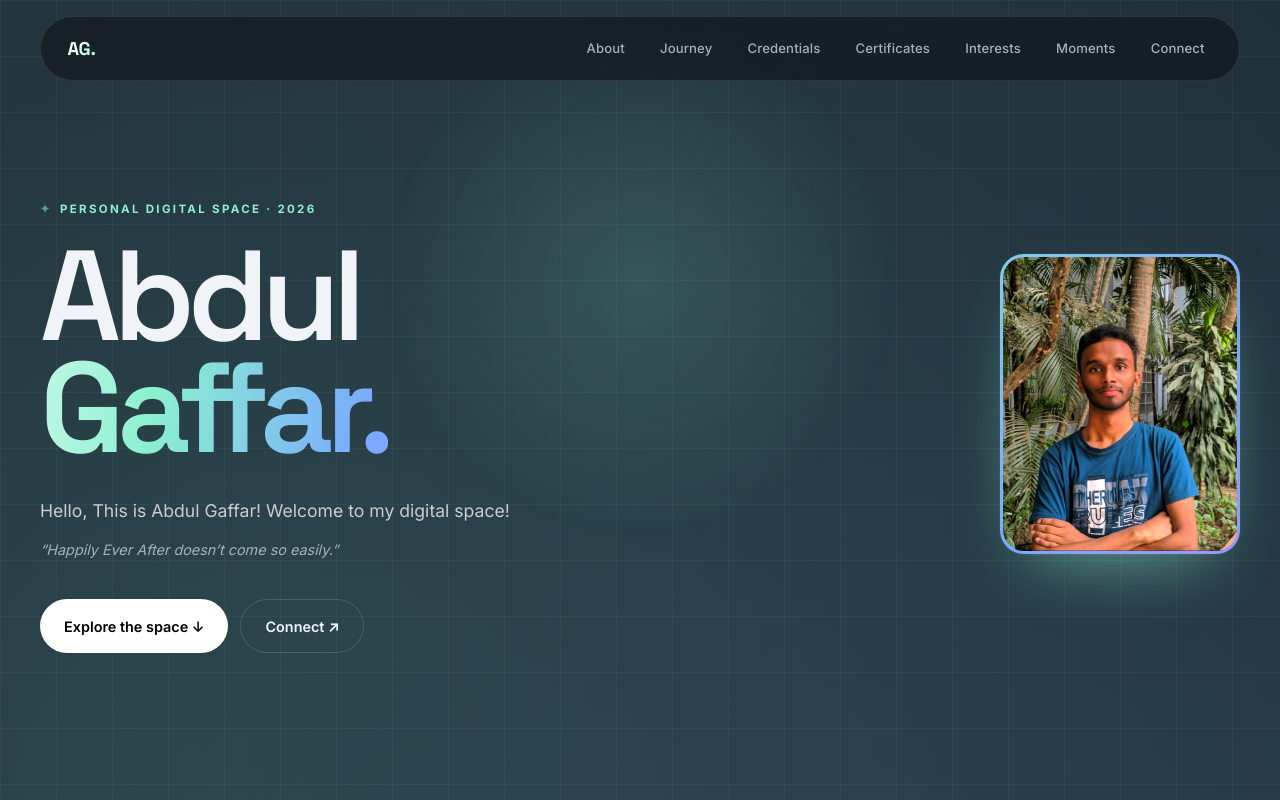
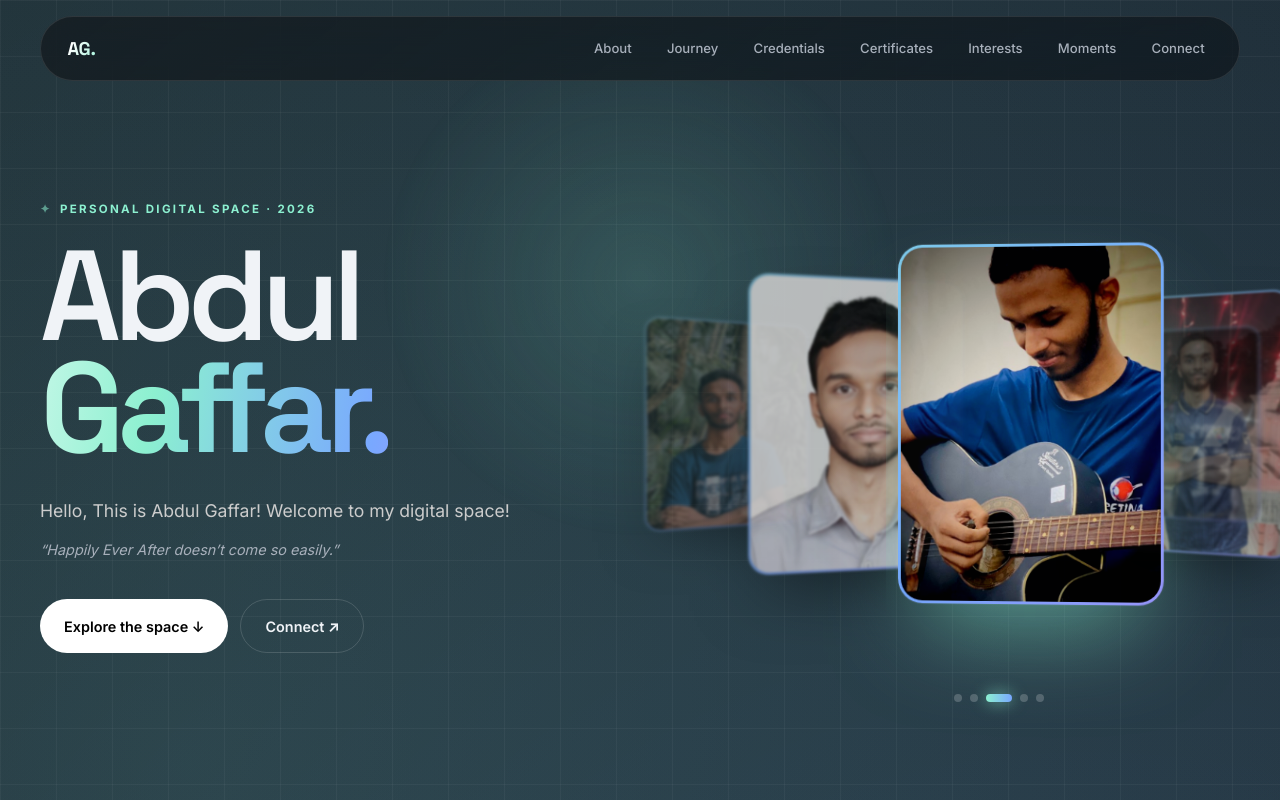
Before and after one commit to parvejpasa85-cpu/abdulgaffar, a plain HTML site: page index.html in a window 1280 px wide. Shown: the top 800 px of the page. Drawn offline with Linux system fonts and the light colour scheme.

Commit message:
a lot of change

```diff
--- a/index.html
+++ b/index.html
@@ -52,7 +52,6 @@
 </header>
 
 <main>
-
 <!-- HERO -->
 <section class="hero grid-noise">
   <div class="hero-glow"></div>
@@ -80,17 +79,16 @@
         </div>
       </div>
 
-      <!-- RIGHT: photo -->
-      <div class="hero-portrait reveal">
-        <div class="portrait-frame">
-          <img src="assets/images/moments/abdul_gaffar_casual_picture.JPG" alt="Abdul Gaffar" />
-        </div>
-        <div class="portrait-glow"></div>
+      <!-- RIGHT: floating carousel -->
+      <div class="hero-carousel reveal" id="heroCarousel">
+        <div class="carousel-stage" id="carouselStage"></div>
+        <div class="carousel-dots" id="carouselDots"></div>
       </div>
 
     </div>
   </div>
 </section>
+
 <!-- JOURNEY -->
 <section id="journey" class="section">
   <div class="container">
--- a/script.js
+++ b/script.js
@@ -269,4 +269,126 @@
       });
     });
   })();
+    /* ---------- 9. Hero carousel (coverflow) ---------- */
+  (function initHeroCarousel() {
+    const stage = document.getElementById("carouselStage");
+    const dotsWrap = document.getElementById("carouselDots");
+    if (!stage || !dotsWrap) return;
+
+    // ⬇️ এখানে তোমার ৫টা ছবি দাও — 순서대로
+    const IMAGES = [
+      "assets/images/moments/abdul_gaffar_casual_picture.JPG",
+      "assets/images/moments/abdulgaffar_formal_picture.jpg",
+      "assets/images/moments/photos/self/me1.jpeg",
+      "assets/images/moments/photos/self/me2.jpeg",
+      "assets/images/moments/photos/self/me3.jpeg",
+    ];
+
+    const N = IMAGES.length;
+    const slides = [];
+    let currentIndex = 0;
+    let autoTimer = null;
+
+    // Create slides
+    IMAGES.forEach((src, i) => {
+      const slide = document.createElement("div");
+      slide.className = "carousel-slide";
+      slide.dataset.index = i;
+
+      const img = document.createElement("img");
+      img.src = src;
+      img.alt = `Hero ${i + 1}`;
+      img.draggable = false;
+
+      slide.appendChild(img);
+      stage.appendChild(slide);
+      slides.push(slide);
+    });
+
+    // Create dots
+    IMAGES.forEach((_, i) => {
+      const dot = document.createElement("button");
+      dot.className = "carousel-dot";
+      dot.setAttribute("aria-label", `Go to image ${i + 1}`);
+      dot.addEventListener("click", () => {
+        goTo(i);
+        restartAuto();
+      });
+      dotsWrap.appendChild(dot);
+    });
+    const dots = dotsWrap.querySelectorAll(".carousel-dot");
+
+    // Position helpers
+    function positionFor(offset) {
+      // offset: 0 = center, ±1 = near, ±2 = far, else hidden
+      const half = Math.floor(N / 2);
+      let o = offset;
+      // wrap into range [-half, half]
+      while (o > half) o -= N;
+      while (o < -half) o += N;
+
+      if (o === 0) return "pos-center";
+      if (o === 1) return "pos-near-right";
+      if (o === -1) return "pos-near-left";
+      if (o === 2) return "pos-far-right";
+      if (o === -2) return "pos-far-left";
+      return "pos-hidden";
+    }
+
+    function update() {
+      slides.forEach((slide, i) => {
+        let offset = i - currentIndex;
+        // wrap offset to shortest path
+        const half = Math.floor(N / 2);
+        if (offset > half) offset -= N;
+        if (offset < -half) offset += N;
+
+        // remove all pos-* classes
+        slide.className = "carousel-slide " + positionFor(offset);
+      });
+
+      dots.forEach((d, i) => d.classList.toggle("active", i === currentIndex));
+    }
+
+    function next() {
+      currentIndex = (currentIndex + 1) % N;
+      update();
+    }
+    function prev() {
+      currentIndex = (currentIndex - 1 + N) % N;
+      update();
+    }
+    function goTo(i) {
+      currentIndex = i;
+      update();
+    }
+
+    function startAuto() {
+      stopAuto();
+      autoTimer = setInterval(next, 3200);
+    }
+    function stopAuto() {
+      if (autoTimer) clearInterval(autoTimer);
+      autoTimer = null;
+    }
+    function restartAuto() {
+      startAuto();
+    }
+
+    // Pause on hover (nice UX)
+    const carousel = document.getElementById("heroCarousel");
+    carousel.addEventListener("mouseenter", stopAuto);
+    carousel.addEventListener("mouseleave", startAuto);
+
+    // Keyboard arrows (accessibility)
+    document.addEventListener("keydown", (e) => {
+      if (e.target.tagName === "INPUT" || e.target.tagName === "TEXTAREA") return;
+      if (e.key === "ArrowRight") { next(); restartAuto(); }
+      if (e.key === "ArrowLeft") { prev(); restartAuto(); }
+    });
+
+    // Init
+    update();
+    startAuto();
+  })();
 })();
--- a/style.css
+++ b/style.css
@@ -132,15 +132,10 @@ code { font-family: ui-monospace, monospace; font-size: .9em; color: var(--accen
 /* ====== AURORA BG ====== */
 .aurora { position: fixed; inset: 0; z-index: -1; pointer-events: none; overflow: hidden; }
 .orb { position: absolute; border-radius: 50%; filter: blur(70px); opacity: 0.9; }
-.orb-1 {
-  background: radial-gradient(circle, rgba(140, 240, 208, 0.55), transparent 60%);
-}
-.orb-2 {
-  background: radial-gradient(circle, rgba(121, 168, 255, 0.52), transparent 60%);
-}
-.orb-3 {
-  background: radial-gradient(circle, rgba(192, 132, 252, 0.48), transparent 60%);
-}
+.orb-1 { background: radial-gradient(circle, rgba(140, 240, 208, 0.55), transparent 60%); }
+.orb-2 { background: radial-gradient(circle, rgba(121, 168, 255, 0.52), transparent 60%); }
+.orb-3 { background: radial-gradient(circle, rgba(192, 132, 252, 0.48), transparent 60%); }
+
 @keyframes drift1 {
   0%, 100% { transform: translate(0, 0) scale(1); }
   50% { transform: translate(60px, -40px) scale(1.1); }
@@ -203,18 +198,6 @@ code { font-family: ui-monospace, monospace; font-size: .9em; color: var(--accen
   position: relative;
   padding: 0.2rem 0.4rem;
 }
-.logo::after {
-  content: "";
-  position: absolute;
-  inset: -6px -8px;
-  border-radius: 12px;
-  background: radial-gradient(circle, rgba(140, 240, 208, 0.15), transparent 70%);
-  z-index: -1;
-  opacity: 0;
-  transition: opacity 0.3s;
-}
-.logo:hover::after { opacity: 1; }
-
 .nav-links { display: flex; gap: 0.4rem; }
 .nav-links a {
   font-size: 0.82rem;
@@ -224,7 +207,6 @@ code { font-family: ui-monospace, monospace; font-size: .9em; color: var(--accen
   border-radius: 999px;
   transition: color 0.3s, background 0.3s;
   font-weight: 500;
-  letter-spacing: 0.01em;
 }
 .nav-links a:hover {
   color: #fff;
@@ -240,18 +222,8 @@ code { font-family: ui-monospace, monospace; font-size: .9em; color: var(--accen
   background: linear-gradient(90deg, var(--accent), var(--accent-2));
   transition: width 0.3s, left 0.3s;
 }
-.nav-links a:hover::after {
-  width: 40%;
-  left: 30%;
-}
-.nav-links a:hover { color: #fff; }
-.nav-links a::after {
-  content: ""; position: absolute; bottom: -6px; left: 0;
-  width: 0; height: 1px;
-  background: linear-gradient(90deg, var(--accent), var(--accent-2));
-  transition: width 0.3s;
-}
-.nav-links a:hover::after { width: 100%; }
+.nav-links a:hover::after { width: 40%; left: 30%; }
+
 .menu-btn { display: none; padding: 0.4rem; border-radius: 999px; }
 .menu-btn span { display: block; width: 18px; height: 1.5px; background: currentColor; margin: 4px 0; }
 .mobile-menu {
@@ -290,7 +262,7 @@ code { font-family: ui-monospace, monospace; font-size: .9em; color: var(--accen
   50% { opacity: 1; transform: scale(1.03); }
 }
 .hero-inner { position: relative; z-index: 1; }
-/* Hero grid layout */
+
 .hero-grid {
   display: grid;
   grid-template-columns: 1.15fr 0.85fr;
@@ -298,137 +270,6 @@ code { font-family: ui-monospace, monospace; font-size: .9em; color: var(--accen
   align-items: center;
 }
 .hero-text { position: relative; }
-
-@media (max-width: 900px) {
-  .hero-grid {
-    grid-template-columns: 1fr;
-    gap: 2.5rem;
-  }
-  .hero-portrait { justify-self: center; }
-}
-
-/* Hero portrait — rectangular with animated gradient frame */
-.hero-portrait {
-  position: relative;
-  justify-self: end;
-  width: 100%;
-  max-width: 340px;
-  aspect-ratio: 4 / 5;
-  animation: portraitFloat 7s ease-in-out infinite;
-}
-
-.portrait-frame {
-  position: relative;
-  width: 100%;
-  height: 100%;
-  border-radius: 28px;
-  padding: 3px;
-  background: linear-gradient(
-    135deg,
-    var(--accent) 0%,
-    var(--accent-2) 40%,
-    var(--accent-3) 70%,
-    var(--accent) 100%
-  );
-  background-size: 300% 300%;
-  animation: gradientShift 8s ease infinite;
-  box-shadow:
-    0 40px 90px -30px rgba(140, 240, 208, 0.5),
-    0 0 0 1px rgba(255, 255, 255, 0.04);
-}
-
-.portrait-frame img {
-  width: 100%;
-  height: 100%;
-  object-fit: cover;
-  border-radius: 25px;
-  display: block;
-  filter: saturate(1.05) contrast(1.03);
-  transition: transform 0.6s cubic-bezier(.2,.8,.2,1);
-}
-.hero-portrait:hover .portrait-frame img { transform: scale(1.03); }
-
-/* Ambient glow behind photo */
-.portrait-glow {
-  position: absolute;
-  inset: 10% 5% -10% 5%;
-  background: radial-gradient(
-    ellipse at center,
-    rgba(140, 240, 208, 0.35),
-    transparent 70%
-  );
-  filter: blur(50px);
-  z-index: -1;
-  animation: glowPulse 5s ease-in-out infinite;
-}
-@keyframes glowPulse {
-  0%, 100% { opacity: 0.7; transform: scale(1); }
-  50% { opacity: 1; transform: scale(1.05); }
-}
-
-@keyframes gradientShift {
-  0%, 100% { background-position: 0% 50%; }
-  50% { background-position: 100% 50%; }
-}
-@keyframes portraitFloat {
-  0%, 100% { transform: translateY(0); }
-  50% { transform: translateY(-12px); }
-}
-/* Hero portrait — rectangular with animated gradient frame */
-.hero-portrait {
-  position: relative;
-  width: 240px;
-  height: 300px;
-  margin-bottom: 2.5rem;
-  display: inline-block;
-  animation: portraitFloat 7s ease-in-out infinite;
-}
-
-.portrait-frame {
-  position: relative;
-  width: 100%;
-  height: 100%;
-  border-radius: 24px;
-  padding: 3px;
-  background: linear-gradient(
-    135deg,
-    var(--accent) 0%,
-    var(--accent-2) 40%,
-    var(--accent-3) 70%,
-    var(--accent) 100%
-  );
-  background-size: 300% 300%;
-  animation: gradientShift 8s ease infinite;
-  box-shadow:
-    0 30px 70px -30px rgba(140, 240, 208, 0.55),
-    0 0 0 1px rgba(255, 255, 255, 0.04);
-}
-
-.portrait-frame img {
-  width: 100%;
-  height: 100%;
-  object-fit: cover;
-  border-radius: 21px;
-  display: block;
-  filter: saturate(1.05) contrast(1.02);
-  transition: transform 0.6s cubic-bezier(.2,.8,.2,1);
-}
-.hero-portrait:hover .portrait-frame img {
-  transform: scale(1.03);
-}
-
-@keyframes gradientShift {
-  0%, 100% { background-position: 0% 50%; }
-  50% { background-position: 100% 50%; }
-}
-@keyframes portraitFloat {
-  0%, 100% { transform: translateY(0); }
-  50% { transform: translateY(-10px); }
-}
-
-@media (max-width: 640px) {
-  .hero-portrait { width: 180px; height: 220px; margin-bottom: 1.75rem; }
-}
 
 .hero-title {
   font-family: var(--font-display);
@@ -443,6 +284,7 @@ code { font-family: ui-monospace, monospace; font-size: .9em; color: var(--accen
   from { opacity: 0; letter-spacing: 0.05em; filter: blur(12px); }
   to { opacity: 1; letter-spacing: -0.06em; filter: blur(0); }
 }
+
 .kicker {
   font-size: 0.72rem; font-weight: 700; letter-spacing: 0.2em;
   text-transform: uppercase; color: var(--accent);
@@ -450,6 +292,7 @@ code { font-family: ui-monospace, monospace; font-size: .9em; color: var(--accen
 }
 .sparkle { animation: twinkle 3s ease-in-out infinite; }
 @keyframes twinkle { 0%,100% { opacity: 1; } 50% { opacity: 0.35; } }
+
 .hero-sub { font-size: 1.1rem; color: #ccc; max-width: 40rem; margin-top: 2rem; }
 .quote { display: block; margin-top: 0.8rem; font-size: 0.9rem; font-style: italic; color: var(--muted); }
 .hero-cta { margin-top: 2.4rem; display: flex; flex-wrap: wrap; gap: 0.75rem; }
@@ -464,6 +307,173 @@ code { font-family: ui-monospace, monospace; font-size: .9em; color: var(--accen
 .btn-primary:hover { transform: scale(1.04); box-shadow: 0 0 40px -8px rgba(140, 240, 208, 0.6); }
 .btn-ghost { border: 1px solid rgba(255, 255, 255, 0.15); }
 .btn-ghost:hover { border-color: rgba(255, 255, 255, 0.35); background: rgba(255, 255, 255, 0.05); }
+
+/* ====== HERO CAROUSEL (coverflow) ====== */
+.hero-carousel {
+  position: relative;
+  width: 100%;
+  max-width: 480px;
+  height: 520px;
+  justify-self: center;
+  display: flex;
+  align-items: center;
+  justify-content: center;
+  perspective: 1200px;
+}
+
+.carousel-stage {
+  position: relative;
+  width: 280px;
+  height: 380px;
+  transform-style: preserve-3d;
+}
+
+.carousel-slide {
+  position: absolute;
+  top: 50%;
+  left: 50%;
+  width: 280px;
+  height: 380px;
+  margin-top: -190px;
+  margin-left: -140px;
+  border-radius: 26px;
+  padding: 3px;
+  background: linear-gradient(
+    135deg,
+    var(--accent) 0%,
+    var(--accent-2) 40%,
+    var(--accent-3) 70%,
+    var(--accent) 100%
+  );
+  background-size: 300% 300%;
+  animation: gradientShift 8s ease infinite;
+  box-shadow:
+    0 40px 90px -30px rgba(0, 0, 0, 0.6),
+    0 0 0 1px rgba(255, 255, 255, 0.04);
+  transition:
+    transform 1.1s cubic-bezier(.45,0,.2,1),
+    opacity 1.1s cubic-bezier(.45,0,.2,1),
+    filter 1.1s cubic-bezier(.45,0,.2,1);
+  will-change: transform, opacity, filter;
+  pointer-events: none;
+}
+
+.carousel-slide img {
+  width: 100%;
+  height: 100%;
+  object-fit: cover;
+  border-radius: 23px;
+  display: block;
+  user-select: none;
+  -webkit-user-drag: none;
+}
+
+.carousel-slide.pos-center {
+  transform: translateX(0) scale(1);
+  opacity: 1;
+  filter: blur(0) saturate(1.05) contrast(1.03);
+  z-index: 5;
+  box-shadow:
+    0 50px 100px -30px rgba(140, 240, 208, 0.55),
+    0 0 0 1px rgba(255, 255, 255, 0.06);
+}
+.carousel-slide.pos-near-right {
+  transform: translateX(170px) scale(0.72) rotateY(-22deg);
+  opacity: 0.85;
+  filter: blur(1.5px) saturate(0.9) brightness(0.8);
+  z-index: 4;
+}
+.carousel-slide.pos-near-left {
+  transform: translateX(-170px) scale(0.72) rotateY(22deg);
+  opacity: 0.85;
+  filter: blur(1.5px) saturate(0.9) brightness(0.8);
+  z-index: 4;
+}
+.carousel-slide.pos-far-right {
+  transform: translateX(290px) scale(0.5) rotateY(-30deg);
+  opacity: 0.5;
+  filter: blur(3px) saturate(0.8) brightness(0.65);
+  z-index: 3;
+}
+.carousel-slide.pos-far-left {
+  transform: translateX(-290px) scale(0.5) rotateY(30deg);
+  opacity: 0.5;
+  filter: blur(3px) saturate(0.8) brightness(0.65);
+  z-index: 3;
+}
+.carousel-slide.pos-hidden {
+  transform: translateX(0) scale(0.3);
+  opacity: 0;
+  z-index: 1;
+  filter: blur(6px);
+}
+
+.carousel-dots {
+  position: absolute;
+  bottom: -18px;
+  left: 50%;
+  transform: translateX(-50%);
+  display: flex;
+  gap: 8px;
+  z-index: 10;
+}
+.carousel-dot {
+  width: 8px;
+  height: 8px;
+  border-radius: 999px;
+  background: rgba(255, 255, 255, 0.2);
+  border: none;
+  cursor: pointer;
+  padding: 0;
+  transition: all 0.35s cubic-bezier(.2,.8,.2,1);
+}
+.carousel-dot:hover { background: rgba(255, 255, 255, 0.4); }
+.carousel-dot.active {
+  width: 26px;
+  background: linear-gradient(90deg, var(--accent), var(--accent-2));
+  box-shadow: 0 0 16px rgba(140, 240, 208, 0.7);
+}
+
+@media (max-width: 900px) {
+  .hero-grid {
+    grid-template-columns: 1fr;
+    gap: 3rem;
+  }
+  .hero-carousel {
+    height: 440px;
+    max-width: 100%;
+  }
+  .carousel-stage { width: 240px; height: 320px; }
+  .carousel-slide {
+    width: 240px;
+    height: 320px;
+    margin-top: -160px;
+    margin-left: -120px;
+  }
+  .carousel-slide.pos-near-right { transform: translateX(140px) scale(0.72) rotateY(-22deg); }
+  .carousel-slide.pos-near-left { transform: translateX(-140px) scale(0.72) rotateY(22deg); }
+  .carousel-slide.pos-far-right { transform: translateX(230px) scale(0.5) rotateY(-30deg); }
+  .carousel-slide.pos-far-left { transform: translateX(-230px) scale(0.5) rotateY(30deg); }
+}
+@media (max-width: 520px) {
+  .hero-carousel { height: 380px; }
+  .carousel-stage { width: 200px; height: 270px; }
+  .carousel-slide {
+    width: 200px;
+    height: 270px;
+    margin-top: -135px;
+    margin-left: -100px;
+  }
+  .carousel-slide.pos-near-right { transform: translateX(110px) scale(0.7) rotateY(-22deg); }
+  .carousel-slide.pos-near-left { transform: translateX(-110px) scale(0.7) rotateY(22deg); }
+  .carousel-slide.pos-far-right { transform: translateX(175px) scale(0.5) rotateY(-30deg); }
+  .carousel-slide.pos-far-left { transform: translateX(-175px) scale(0.5) rotateY(30deg); }
+}
+
+@keyframes gradientShift {
+  0%, 100% { background-position: 0% 50%; }
+  50% { background-position: 100% 50%; }
+}
 
 /* ====== ABOUT ====== */
 .about-grid { display: grid; gap: 1.5rem; grid-template-columns: 1.25fr 0.75fr; }
@@ -548,26 +558,17 @@ code { font-family: ui-monospace, monospace; font-size: .9em; color: var(--accen
 .cred-grid { display: grid; gap: 1.5rem; grid-template-columns: 1fr 1fr; }
 @media (max-width: 900px) { .cred-grid { grid-template-columns: 1fr; } }
 
-.cred-card {
-  padding: 2rem;
-  position: relative;
-  overflow: hidden;
-}
+.cred-card { padding: 2rem; position: relative; overflow: hidden; }
 .cred-card::before {
   content: "";
   position: absolute;
-  top: -50%;
-  right: -50%;
-  width: 200%;
-  height: 200%;
+  top: -50%; right: -50%;
+  width: 200%; height: 200%;
   background: radial-gradient(circle, rgba(140, 240, 208, 0.06), transparent 55%);
   pointer-events: none;
 }
-
 .cred-head {
-  display: flex;
-  align-items: center;
-  gap: 1rem;
+  display: flex; align-items: center; gap: 1rem;
   margin-bottom: 1.75rem;
 }
 .cred-icon {
@@ -586,14 +587,7 @@ code { font-family: ui-monospace, monospace; font-size: .9em; color: var(--accen
   margin-top: 0.35rem;
   letter-spacing: -0.01em;
 }
-
-.cred-list {
-  display: flex;
-  flex-direction: column;
-  gap: 0.5rem;
-  position: relative;
-}
-
+.cred-list { display: flex; flex-direction: column; gap: 0.5rem; position: relative; }
 .cred-row {
   display: grid;
   grid-template-columns: 14px 1fr auto;
@@ -612,7 +606,6 @@ code { font-family: ui-monospace, monospace; font-size: .9em; color: var(--accen
   border-color: rgba(140, 240, 208, 0.35);
   background: rgba(140, 240, 208, 0.04);
 }
-
 .cred-marker {
   width: 10px; height: 10px;
   border-radius: 999px;
@@ -622,8 +615,7 @@ code { font-family: ui-monospace, monospace; font-size: .9em; color: var(--accen
 }
 .cred-marker::after {
   content: "";
-  position: absolute;
-  inset: -4px;
+  position: absolute; inset: -4px;
   border-radius: 999px;
   border: 1px solid rgba(140, 240, 208, 0.4);
   animation: ping 2.5s ease-out infinite;
@@ -645,16 +637,8 @@ code { font-family: ui-monospace, monospace; font-size: .9em; color: var(--accen
   white-space: nowrap;
 }
 
-/* Scores grid — stylish */
-.scores-intro {
-  margin-bottom: 1.25rem;
-  letter-spacing: 0.02em;
-}
-.scores-grid {
-  display: grid;
-  grid-template-columns: 1fr 1fr;
-  gap: 0.65rem;
-}
+.scores-intro { margin-bottom: 1.25rem; letter-spacing: 0.02em; }
+.scores-grid { display: grid; grid-template-columns: 1fr 1fr; gap: 0.65rem; }
 .scores-grid > div {
   padding: 0.9rem 1rem;
   border-radius: 14px;
@@ -693,6 +677,7 @@ code { font-family: ui-monospace, monospace; font-size: .9em; color: var(--accen
   background-clip: text;
   color: transparent;
 }
+
 /* ====== CERTIFICATES ====== */
 .cert-grid { display: grid; grid-template-columns: repeat(2, 1fr); gap: 1rem; }
 @media (max-width: 720px) { .cert-grid { grid-template-columns: 1fr; } }
@@ -720,6 +705,7 @@ code { font-family: ui-monospace, monospace; font-size: .9em; color: var(--accen
 .win-head { display: flex; align-items: center; gap: 0.6rem; }
 .win-head h3 { font-size: 1.2rem; font-weight: 600; }
 .ico-inline { font-size: 1.1rem; }
+
 /* ====== MUSIC LIST ====== */
 .music-filter {
   margin-top: 1.25rem;
@@ -747,7 +733,6 @@ code { font-family: ui-monospace, monospace; font-size: .9em; color: var(--accen
   border-color: transparent;
   font-weight: 600;
 }
-
 .music-list {
   display: flex;
   flex-direction: column;
@@ -761,7 +746,6 @@ code { font-family: ui-monospace, monospace; font-size: .9em; color: var(--accen
   background: rgba(140, 240, 208, 0.3);
   border-radius: 999px;
 }
-
 .music-item {
   display: grid;
   grid-template-columns: 64px 1fr auto;
@@ -779,10 +763,8 @@ code { font-family: ui-monospace, monospace; font-size: .9em; color: var(--accen
   border-color: rgba(140, 240, 208, 0.4);
   background: rgba(140, 240, 208, 0.05);
 }
-
 .music-thumb {
-  width: 64px;
-  height: 64px;
+  width: 64px; height: 64px;
   border-radius: 12px;
   display: grid;
   place-items: center;
@@ -797,14 +779,11 @@ code { font-family: ui-monospace, monospace; font-size: .9em; color: var(--accen
   position: relative;
 }
 .music-thumb img {
-  width: 100%;
-  height: 100%;
+  width: 100%; height: 100%;
   object-fit: cover;
-  position: absolute;
-  inset: 0;
+  position: absolute; inset: 0;
 }
 .music-thumb span { position: relative; z-index: 1; }
-
 .music-info { min-width: 0; }
 .music-title {
   font-size: 0.95rem;
@@ -816,10 +795,8 @@ code { font-family: ui-monospace, monospace; font-size: .9em; color: var(--accen
   white-space: nowrap;
 }
 .music-info .muted { margin-top: 0.15rem; }
-
 .music-play {
-  width: 38px;
-  height: 38px;
+  width: 38px; height: 38px;
   border-radius: 999px;
   display: grid;
   place-items: center;
@@ -837,8 +814,9 @@ code { font-family: ui-monospace, monospace; font-size: .9em; color: var(--accen
   transform: scale(1.1);
   box-shadow: 0 0 20px rgba(140, 240, 208, 0.6);
 }
+.music-item.hidden { display: none; }
 
-.music-item.hidden { display: none; }
+/* ====== BOOKS ====== */
 .book-list { margin-top: 1.25rem; display: flex; flex-direction: column; gap: 0.75rem; }
 .book-item {
   display: flex; gap: 1rem; align-items: center;
@@ -897,7 +875,6 @@ code { font-family: ui-monospace, monospace; font-size: .9em; color: var(--accen
   margin-top: 0.5rem;
   width: 100%;
 }
-
 .moment {
   position: relative !important;
   display: block !important;
@@ -910,17 +887,14 @@ code { font-family: ui-monospace, monospace; font-size: .9em; color: var(--accen
   transition: transform 0.5s cubic-bezier(.2,.8,.2,1), border-color 0.5s, box-shadow 0.5s;
   min-height: 180px;
 }
-
 .moment:hover {
   transform: translateY(-4px);
   border-color: rgba(255, 255, 255, 0.30);
   box-shadow: 0 20px 50px -25px rgba(140, 240, 208, 0.4);
 }
-
 .moment img {
   position: absolute !important;
-  top: 0 !important;
-  left: 0 !important;
+  top: 0 !important; left: 0 !important;
   width: 100% !important;
   height: 100% !important;
   object-fit: cover !important;
@@ -930,11 +904,9 @@ code { font-family: ui-monospace, monospace; font-size: .9em; color: var(--accen
   display: block !important;
 }
 .moment:hover img { transform: scale(1.06); }
-
 .moment span {
   position: absolute !important;
-  top: 0 !important;
-  left: 0 !important;
+  top: 0 !important; left: 0 !important;
   width: 100% !important;
   height: 100% !important;
   display: grid !important;
@@ -945,27 +917,11 @@ code { font-family: ui-monospace, monospace; font-size: .9em; color: var(--accen
   z-index: 1 !important;
   letter-spacing: 0.05em;
 }
-
 @media (max-width: 720px) {
   .moments-grid {
     grid-template-columns: repeat(2, 1fr) !important;
-    grid-auto-rows: 140px !important;
+    grid-auto-rows: 180px !important;
   }
- .moment.big {
-  grid-column: span 2;
-  grid-row: span 2;
-
-}
-
-/* বড় ছবিগুলো full visible থাকবে, crop কম */
-.moment.big img {
-  object-fit: contain !important;
-  background: rgba(0, 0, 0, 0.4);
-  padding: 4px;
-}
-
-/* অথবা option 2 — cover রাখো কিন্তু center-top align করো */
-/* .moment.big img { object-position: center 30%; } */
 }
 
 /* ====== SOCIALS ====== */
```
